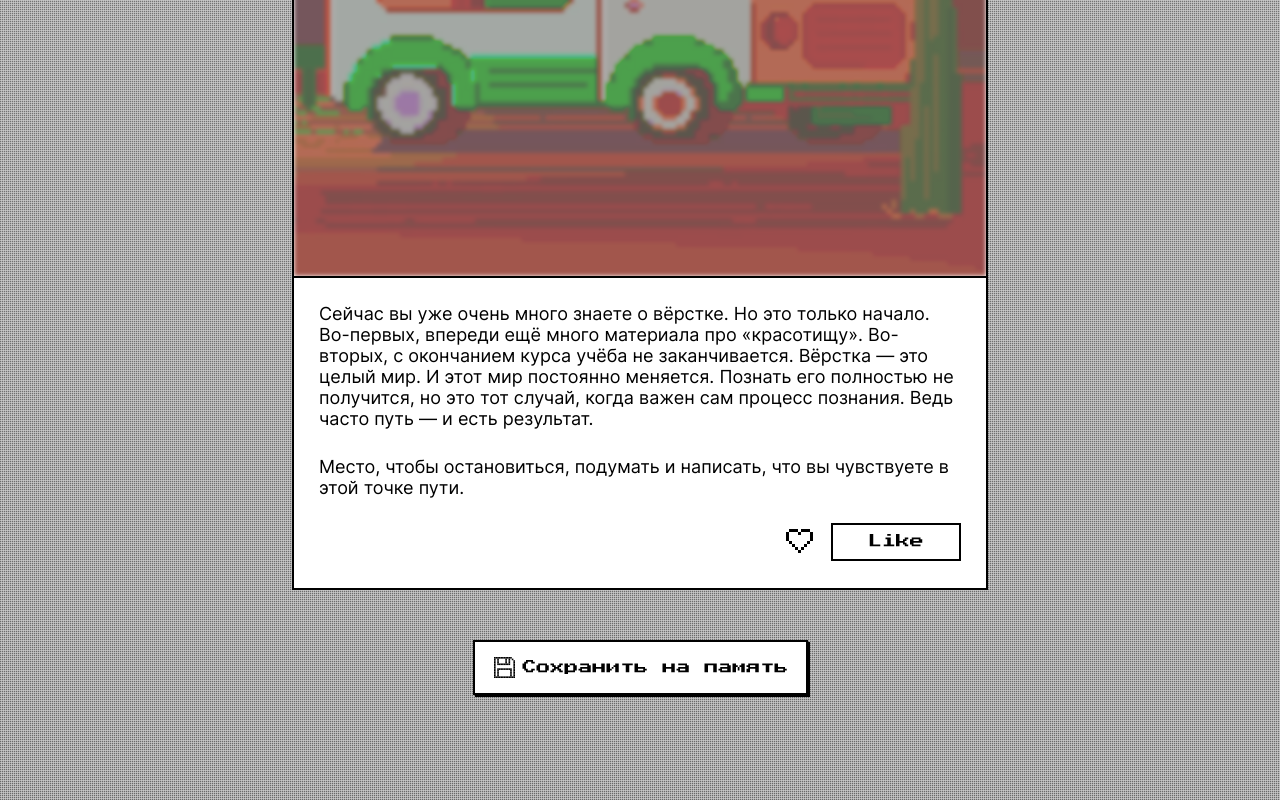
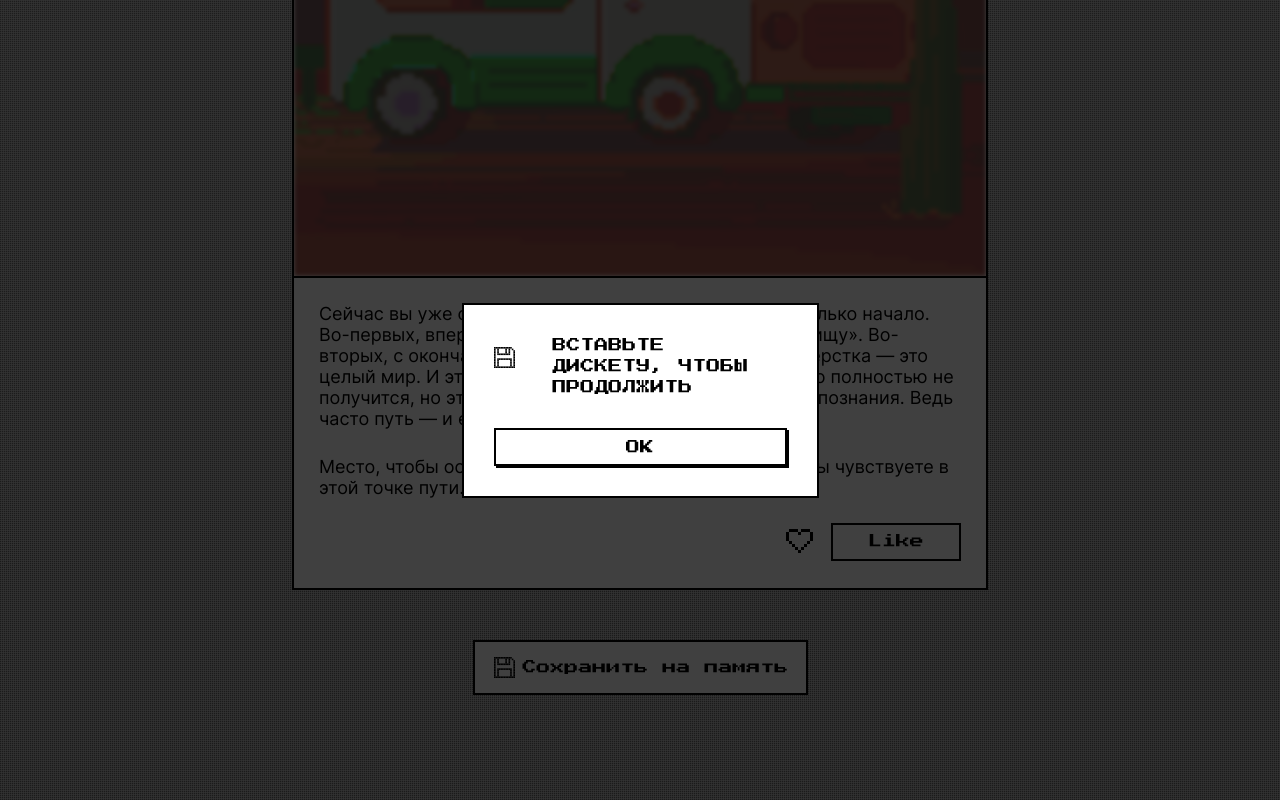
Before and after one commit to TrollFace324/zakrivayuschiy-teg-ad, a plain HTML site: page index.html in a window 1280 px wide. Both pictures are taken after a click on the button "Сохранить на память". Shown: the part 8193-8993 px from the top of the page. Drawn offline with Linux system fonts and the light colour scheme.

Commit message:
Change div to dialog element for better semantics

```diff
--- a/index.html
+++ b/index.html
@@ -224,7 +224,7 @@
         </svg>
         <span class="button__text">Сохранить на память</span>
       </button>
-      <div class="dialog" id="dialog" popover>
+      <dialog class="dialog" id="dialog">
         <div class="dialog__image-title">
           <svg class="dialog__image" width="39" height="39" fill="currentColor">
             <use class="zoom-image" href="svg/floppy.svg#floopy"/>
@@ -234,7 +234,7 @@
         <button class="button__dialog box-button" type="button" aria-controls="dialog" onclick="window['dialog'].close();">
           <span class="button__text">OK</span>
         </button>
-      </div>
+      </dialog>
     </main>
     <script src="./scripts/like.js"></script>
   </body>
```
